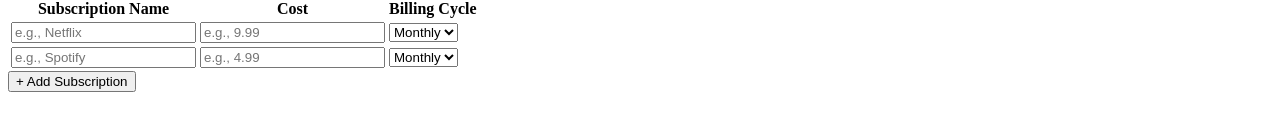
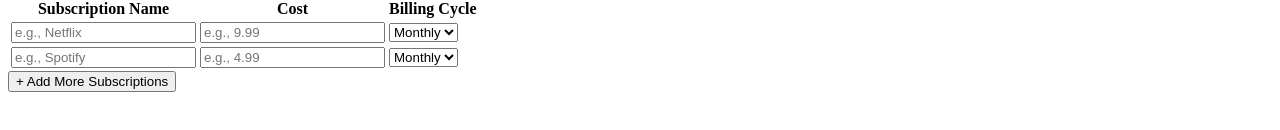
Before and after one commit to Jcaques/cheddarchase, a plain HTML site: page SubscriptionPage.html in a window 1280 px wide. Shown: the part 198-328 px from the top of the page. Drawn offline with Linux system fonts and the light colour scheme.

Commit message:
Update SubscriptionPage.html

```diff
--- a/SubscriptionPage.html
+++ b/SubscriptionPage.html
@@ -49,7 +49,7 @@
             <!-- Add more rows as needed -->
         </tbody>
      </table>
-     <button type="button" onclick="addRow()">+ Add Subscription</button>
+     <button type="button" onclick="addRow()">+ Add More Subscriptions</button>
     </div>
 </body>
 </html>
```
